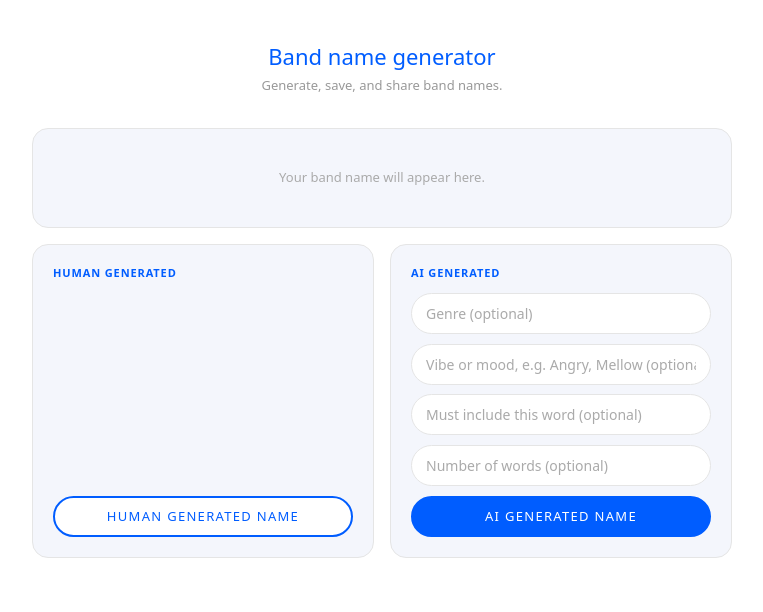
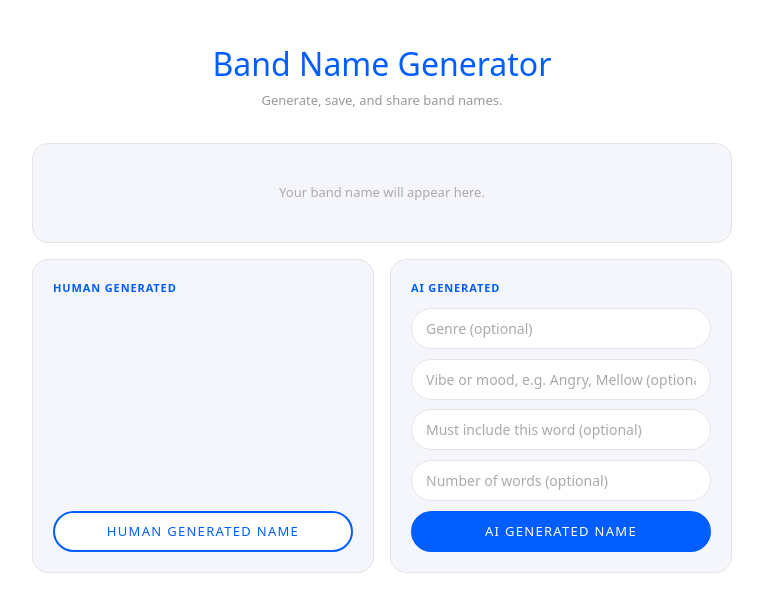
Before and after one commit to psawce/band-name-generator, a Next.js app: page / in a window 1280 px wide. Shown: the top 612 px of the page, without its empty margins (258-1021 px from the left). Built offline with nearby package versions, Linux system fonts and the light colour scheme.

Commit message:
Enhance header styling and text for the band name generator

```diff
--- a/app/page.js
+++ b/app/page.js
@@ -295,7 +295,7 @@ export default function Home() {
         <div style={{ maxWidth: 700, margin: "0 auto", fontFamily: "system-ui, sans-serif" }}>
 
           <div style={{ textAlign: "center", marginBottom: "2rem" }}>
-            <h1 style={{ fontSize: 22, fontWeight: 500, margin: "0 0 0.2rem", color: BLUE }}>Band name generator</h1>
+            <h1 style={{ fontSize: 32, fontWeight: 500, margin: "0 0 0.2rem", color: BLUE }}>Band Name Generator</h1>
             <p style={{ fontSize: 13, color: MUTED, margin: 0 }}>Generate, save, and share band names.</p>
           </div>
 
```
